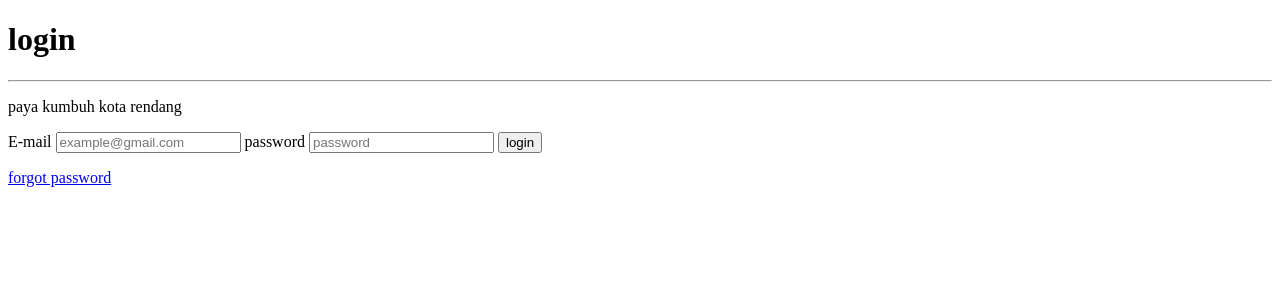
After one commit to dianaulfa/uas, a Django app: page /login/ in a window 1280 px wide. The commit adds this page. Shown: the top 300 px of the page. Run offline with Django 5.2, Linux system fonts and the light colour scheme.

Commit message:
push kelima

```diff
--- /dev/null
+++ b/kedai/templates/kedai/login.html
@@ -0,0 +1,31 @@
+{%load static%}
+<!DOCTYPE html>
+<html lang="en">
+<head>
+    <meta charset="UTF-8">
+    <meta name="viewport" content="width=device-width, initial-scale=1.0">
+    <title>kedai makanan</title>
+</head>
+<body>
+    <div class="container">
+        <form action="">
+            <h1>login</h1>
+            <hr>
+            <p>paya kumbuh kota rendang</p>
+            <label for="">E-mail</label>
+            <input type="text" placeholder="example@gmail.com">
+            <label for="">password</label>
+            <input type="password" placeholder="password">
+            <button>login</button>
+            <p>
+                <a href="#">forgot password</a>
+            </p>
+
+        </form>
+    </div>
+    <div class="right">
+        <img src="" alt="">
+    </div>
+
+</body>
+</html>
--- a/kedai/views.py
+++ b/kedai/views.py
@@ -4,5 +4,8 @@ from django.http import HttpResponse
 def menu(request):
     return render(request, 'kedai/menu.html')
 
-def logo(request):
-    return render(request, 'kedai/logo.html')
+def login(request):
+    return render(request, 'kedai/login.html')
+
+def contact(request):
+    return render(request, 'kedai/contact.html')
--- a/mysite/urls.py
+++ b/mysite/urls.py
@@ -5,7 +5,9 @@ from kedai.views import *
 
 urlpatterns = [
     path('admin/', admin.site.urls),
-    path('menu/', menu, name='menu'),
-    path('logo/', logo, name='logo'),
+    path('', menu, name='menu'),
+    path('login/', login, name='login'),
+    path('contact/', contact, name='contact'),
+
 
 ]
```
Also changed, not shown: kedai/static/css/style.css (+12 -2 lines), kedai/templates/kedai/contact.html (added, +9 -0 lines), kedai/templates/kedai/menu.html (+4 -4 lines), kedai/urls.py (+4 -3 lines), kedai/static/css/login.css (added), kedai/static/img/rendang.jpg (added).
